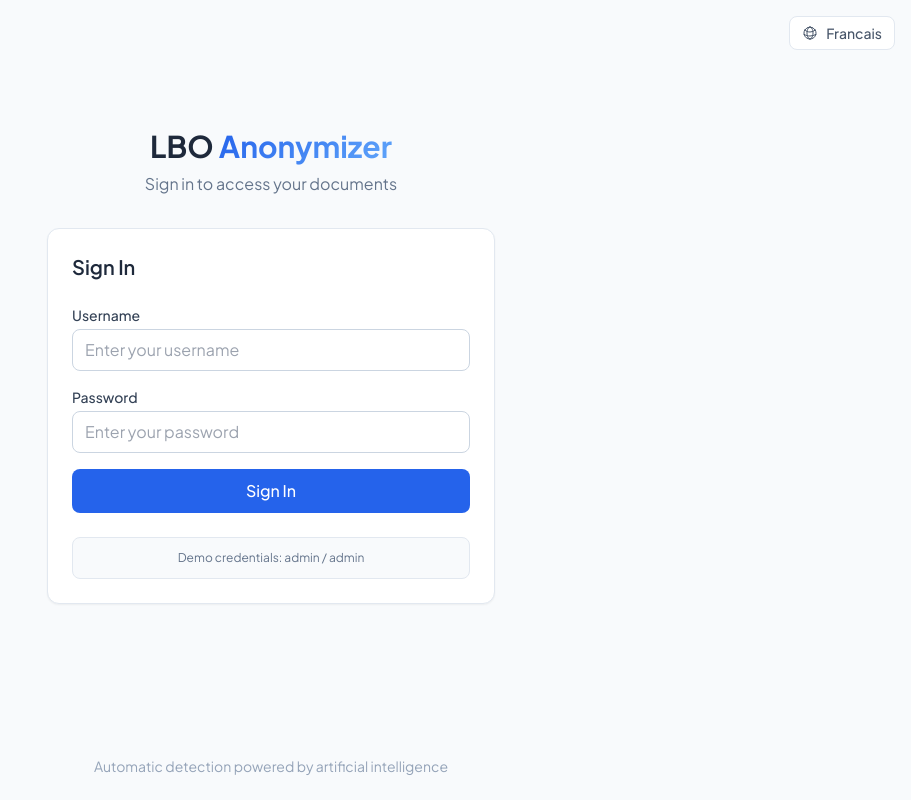
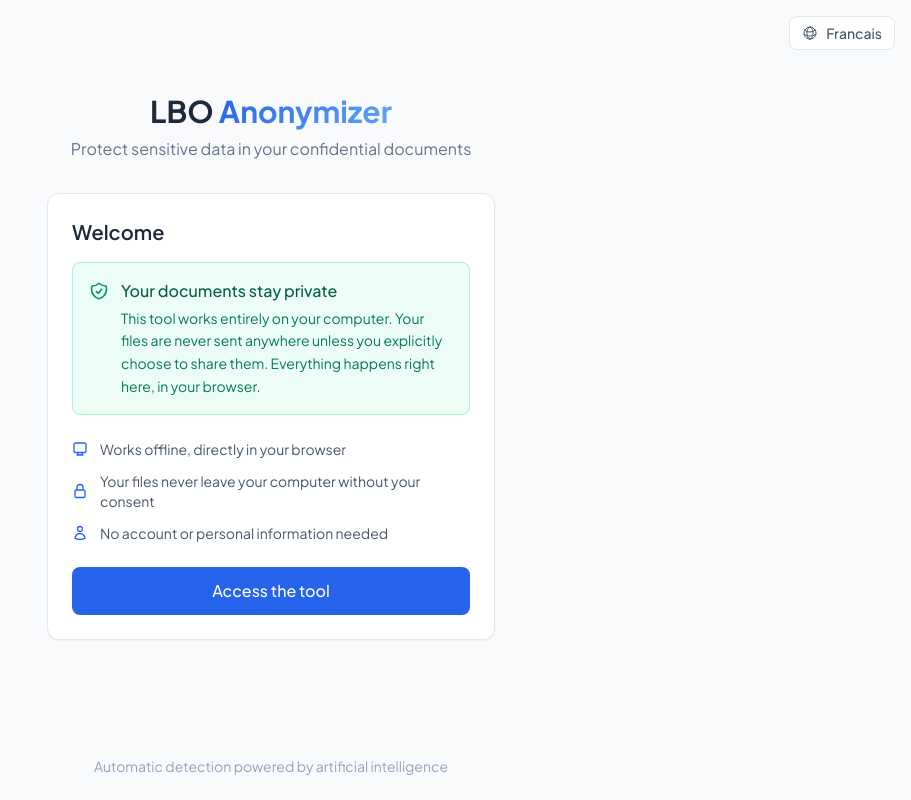
Before and after one commit to gaspardhassenforder/lbo_anonymizer, a React (Vite) app: page /login in a window 1280 px wide. Shown: the whole page, without its empty margins (369-1280 px from the left). Built offline with nearby package versions, Linux system fonts and the light colour scheme; what zundo would draw is missing.

Commit message:
updated login page, no need for username or password for now

```diff
--- a/src/app/LoginPage.tsx
+++ b/src/app/LoginPage.tsx
@@ -1,4 +1,4 @@
-import { useState, FormEvent, useEffect } from 'react'
+import { useState, useEffect } from 'react'
 import { useNavigate, useLocation } from 'react-router-dom'
 import { useTranslation } from 'react-i18next'
 import { useStore } from '../state/store'
@@ -8,9 +8,6 @@ export default function LoginPage() {
   const navigate = useNavigate()
   const location = useLocation()
 
-  const [username, setUsername] = useState('')
-  const [password, setPassword] = useState('')
-  const [error, setError] = useState('')
   const [loading, setLoading] = useState(false)
 
   const storeLogin = useStore((state) => state.login)
@@ -26,14 +23,10 @@ export default function LoginPage() {
     }
   }, [isAuthenticated, navigate, from])
 
-  const handleSubmit = (e: FormEvent) => {
-    e.preventDefault()
-    setError('')
+  const handleConnect = () => {
     setLoading(true)
 
-    // Hardcoded login - browser only mode
-    if (username === 'admin' && password === 'admin') {
-      // Generate a dummy token for the session
+    // Auto-login with a session token (no credentials needed for beta)
     const token = btoa(JSON.stringify({
       userId: 1,
       username: 'admin',
@@ -42,11 +35,6 @@ export default function LoginPage() {
 
     storeLogin({ id: 1, username: 'admin' }, token)
     navigate(from, { replace: true })
-    } else {
-      setError(t('login.error'))
-    }
-
-    setLoading(false)
   }
 
   const toggleLanguage = () => {
@@ -80,55 +68,50 @@ export default function LoginPage() {
             <p className="text-slate-500">{t('login.subtitle')}</p>
           </div>
 
-          {/* Login form */}
+          {/* Welcome card */}
           <div className="bg-white rounded-xl border border-slate-200 shadow-sm p-6">
-            <h2 className="text-xl font-semibold text-slate-800 mb-6">{t('login.title')}</h2>
+            <h2 className="text-xl font-semibold text-slate-800 mb-4">{t('login.title')}</h2>
 
-            <form onSubmit={handleSubmit} className="space-y-4">
-              {error && (
-                <div className="p-3 rounded-lg bg-red-50 border border-red-200 text-red-700 text-sm">
-                  {error}
+            {/* Privacy reassurance */}
+            <div className="mb-6 p-4 rounded-lg bg-emerald-50 border border-emerald-200">
+              <div className="flex items-start gap-3">
+                <svg className="w-5 h-5 text-emerald-600 mt-0.5 flex-shrink-0" fill="none" viewBox="0 0 24 24" stroke="currentColor" strokeWidth={2}>
+                  <path strokeLinecap="round" strokeLinejoin="round" d="M9 12.75L11.25 15 15 9.75m-3-7.036A11.959 11.959 0 013.598 6 11.99 11.99 0 003 9.749c0 5.592 3.824 10.29 9 11.623 5.176-1.332 9-6.03 9-11.622 0-1.31-.21-2.571-.598-3.751h-.152c-3.196 0-6.1-1.248-8.25-3.285z" />
+                </svg>
+                <div>
+                  <p className="font-medium text-emerald-800 mb-1">{t('login.privacyHeading')}</p>
+                  <p className="text-sm text-emerald-700 leading-relaxed">{t('login.privacyText')}</p>
                 </div>
-              )}
-
-              <div>
-                <label htmlFor="username" className="block text-sm font-medium text-slate-700 mb-1">
-                  {t('login.username')}
-                </label>
-                <input
-                  type="text"
-                  id="username"
-                  value={username}
-                  onChange={(e) => setUsername(e.target.value)}
-                  className="w-full px-3 py-2 border border-slate-300 rounded-lg focus:ring-2 focus:ring-primary-500 focus:border-primary-500 outline-none transition-colors"
-                  placeholder={t('login.usernamePlaceholder')}
-                  required
-                  autoComplete="username"
-                  disabled={loading}
-                />
+              </div>
             </div>
 
-              <div>
-                <label htmlFor="password" className="block text-sm font-medium text-slate-700 mb-1">
-                  {t('login.password')}
-                </label>
-                <input
-                  type="password"
-                  id="password"
-                  value={password}
-                  onChange={(e) => setPassword(e.target.value)}
-                  className="w-full px-3 py-2 border border-slate-300 rounded-lg focus:ring-2 focus:ring-primary-500 focus:border-primary-500 outline-none transition-colors"
-                  placeholder={t('login.passwordPlaceholder')}
-                  required
-                  autoComplete="current-password"
+            {/* Bullet points */}
+            <ul className="space-y-3 mb-6">
+              <li className="flex items-center gap-3 text-sm text-slate-600">
+                <svg className="w-4 h-4 text-primary-600 flex-shrink-0" fill="none" viewBox="0 0 24 24" stroke="currentColor" strokeWidth={2}>
+                  <path strokeLinecap="round" strokeLinejoin="round" d="M9 17.25v1.007a3 3 0 01-.879 2.122L7.5 21h9l-.621-.621A3 3 0 0115 18.257V17.25m6-12V15a2.25 2.25 0 01-2.25 2.25H5.25A2.25 2.25 0 013 15V5.25A2.25 2.25 0 015.25 3h13.5A2.25 2.25 0 0121 5.25z" />
+                </svg>
+                {t('login.bulletLocal')}
+              </li>
+              <li className="flex items-center gap-3 text-sm text-slate-600">
+                <svg className="w-4 h-4 text-primary-600 flex-shrink-0" fill="none" viewBox="0 0 24 24" stroke="currentColor" strokeWidth={2}>
+                  <path strokeLinecap="round" strokeLinejoin="round" d="M16.5 10.5V6.75a4.5 4.5 0 10-9 0v3.75m-.75 11.25h10.5a2.25 2.25 0 002.25-2.25v-6.75a2.25 2.25 0 00-2.25-2.25H6.75a2.25 2.25 0 00-2.25 2.25v6.75a2.25 2.25 0 002.25 2.25z" />
+                </svg>
+                {t('login.bulletNoUpload')}
+              </li>
+              <li className="flex items-center gap-3 text-sm text-slate-600">
+                <svg className="w-4 h-4 text-primary-600 flex-shrink-0" fill="none" viewBox="0 0 24 24" stroke="currentColor" strokeWidth={2}>
+                  <path strokeLinecap="round" strokeLinejoin="round" d="M15.75 6a3.75 3.75 0 11-7.5 0 3.75 3.75 0 017.5 0zM4.501 20.118a7.5 7.5 0 0114.998 0A17.933 17.933 0 0112 21.75c-2.676 0-5.216-.584-7.499-1.632z" />
+                </svg>
+                {t('login.bulletNoAccount')}
+              </li>
+            </ul>
+
+            {/* Connect button */}
+            <button
+              onClick={handleConnect}
               disabled={loading}
-                />
-              </div>
-
-              <button
-                type="submit"
-                disabled={loading}
-                className="w-full py-2.5 px-4 bg-primary-600 text-white font-medium rounded-lg hover:bg-primary-700 focus:ring-2 focus:ring-primary-500 focus:ring-offset-2 outline-none transition-colors disabled:opacity-50 disabled:cursor-not-allowed"
+              className="w-full py-3 px-4 bg-primary-600 text-white font-medium rounded-lg hover:bg-primary-700 focus:ring-2 focus:ring-primary-500 focus:ring-offset-2 outline-none transition-colors disabled:opacity-50 disabled:cursor-not-allowed text-base"
             >
               {loading ? (
                 <span className="inline-flex items-center gap-2">
@@ -142,14 +125,6 @@ export default function LoginPage() {
                 t('login.submit')
               )}
             </button>
-            </form>
-
-            {/* Demo credentials hint */}
-            <div className="mt-6 p-3 rounded-lg bg-slate-50 border border-slate-200">
-              <p className="text-xs text-slate-500 text-center">
-                {t('login.demoHint')}
-              </p>
-            </div>
           </div>
         </div>
       </div>
--- a/src/locales/en.json
+++ b/src/locales/en.json
@@ -4,16 +4,15 @@
     "subtitle": "Protect sensitive data in your confidential documents"
   },
   "login": {
-    "title": "Sign In",
-    "subtitle": "Sign in to access your documents",
-    "username": "Username",
-    "usernamePlaceholder": "Enter your username",
-    "password": "Password",
-    "passwordPlaceholder": "Enter your password",
-    "submit": "Sign In",
-    "loggingIn": "Signing in...",
-    "error": "Invalid username or password",
-    "demoHint": "Demo credentials: admin / admin"
+    "title": "Welcome",
+    "subtitle": "Protect sensitive data in your confidential documents",
+    "submit": "Access the tool",
+    "loggingIn": "Loading...",
+    "privacyHeading": "Your documents stay private",
+    "privacyText": "This tool works entirely on your computer. Your files are never sent anywhere unless you explicitly choose to share them. Everything happens right here, in your browser.",
+    "bulletLocal": "Works offline, directly in your browser",
+    "bulletNoUpload": "Your files never leave your computer without your consent",
+    "bulletNoAccount": "No account or personal information needed"
   },
   "landing": {
     "badge": "Your files stay on your computer",
--- a/src/locales/fr.json
+++ b/src/locales/fr.json
@@ -4,16 +4,15 @@
     "subtitle": "Protégez les données sensibles de vos documents confidentiels"
   },
   "login": {
-    "title": "Connexion",
-    "subtitle": "Connectez-vous pour accéder a vos documents",
-    "username": "Nom d'utilisateur",
-    "usernamePlaceholder": "Entrez votre nom d'utilisateur",
-    "password": "Mot de passe",
-    "passwordPlaceholder": "Entrez votre mot de passe",
-    "submit": "Se connecter",
-    "loggingIn": "Connexion en cours...",
-    "error": "Nom d'utilisateur ou mot de passe invalide",
-    "demoHint": "Identifiants demo : admin / admin"
+    "title": "Bienvenue",
+    "subtitle": "Protégez les données sensibles de vos documents confidentiels",
+    "submit": "Accéder à l'outil",
+    "loggingIn": "Chargement...",
+    "privacyHeading": "Vos documents restent privés",
+    "privacyText": "Cet outil fonctionne entièrement sur votre ordinateur. Vos fichiers ne sont jamais envoyés sauf si vous choisissez explicitement de les partager. Tout se passe ici, dans votre navigateur.",
+    "bulletLocal": "Fonctionne hors ligne, directement dans votre navigateur",
+    "bulletNoUpload": "Vos fichiers ne quittent jamais votre ordinateur sans votre accord",
+    "bulletNoAccount": "Aucun compte ni information personnelle requis"
   },
   "landing": {
     "badge": "Vos fichiers restent sur votre ordinateur",
```
Lines whose indentation alone changed are shown as unchanged.
